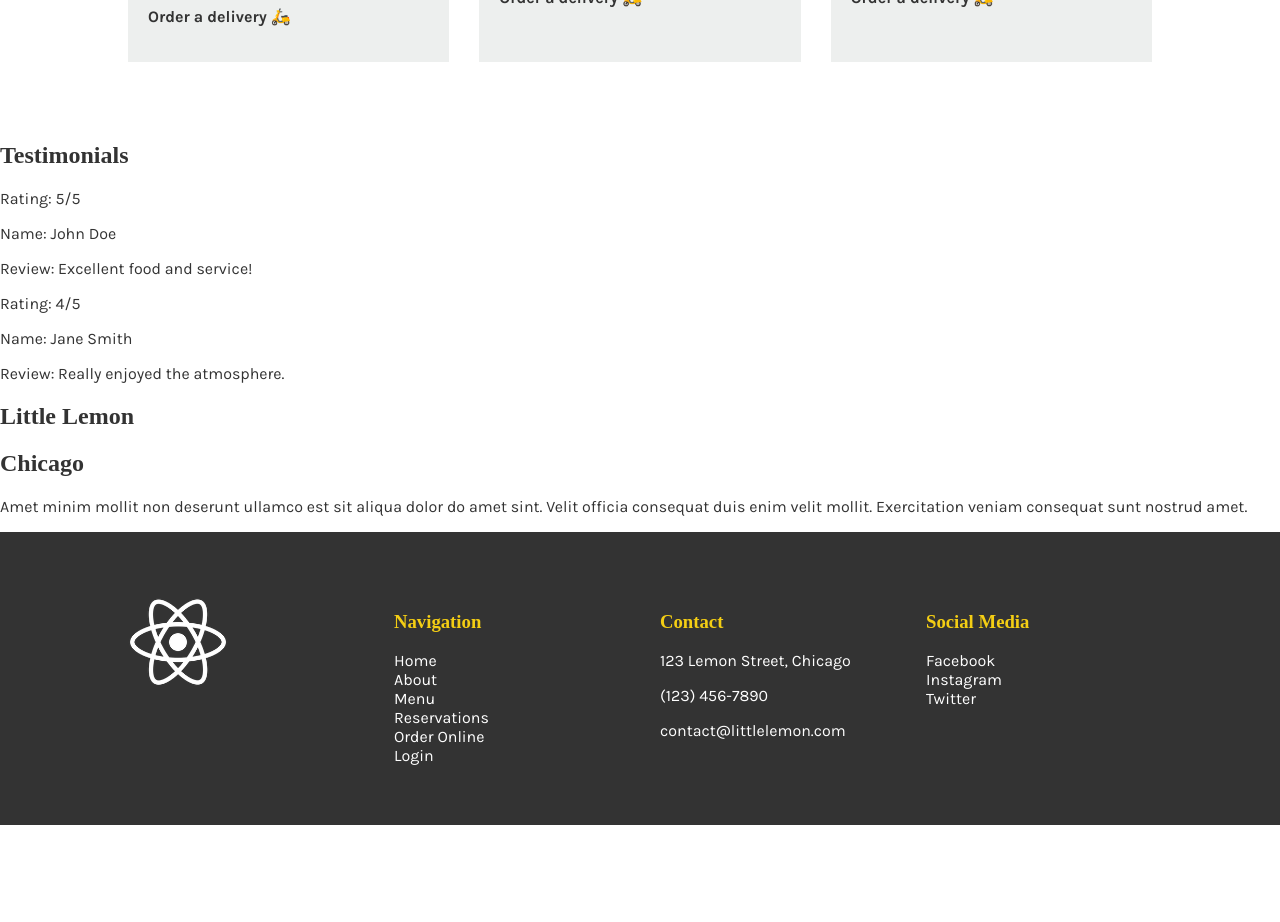
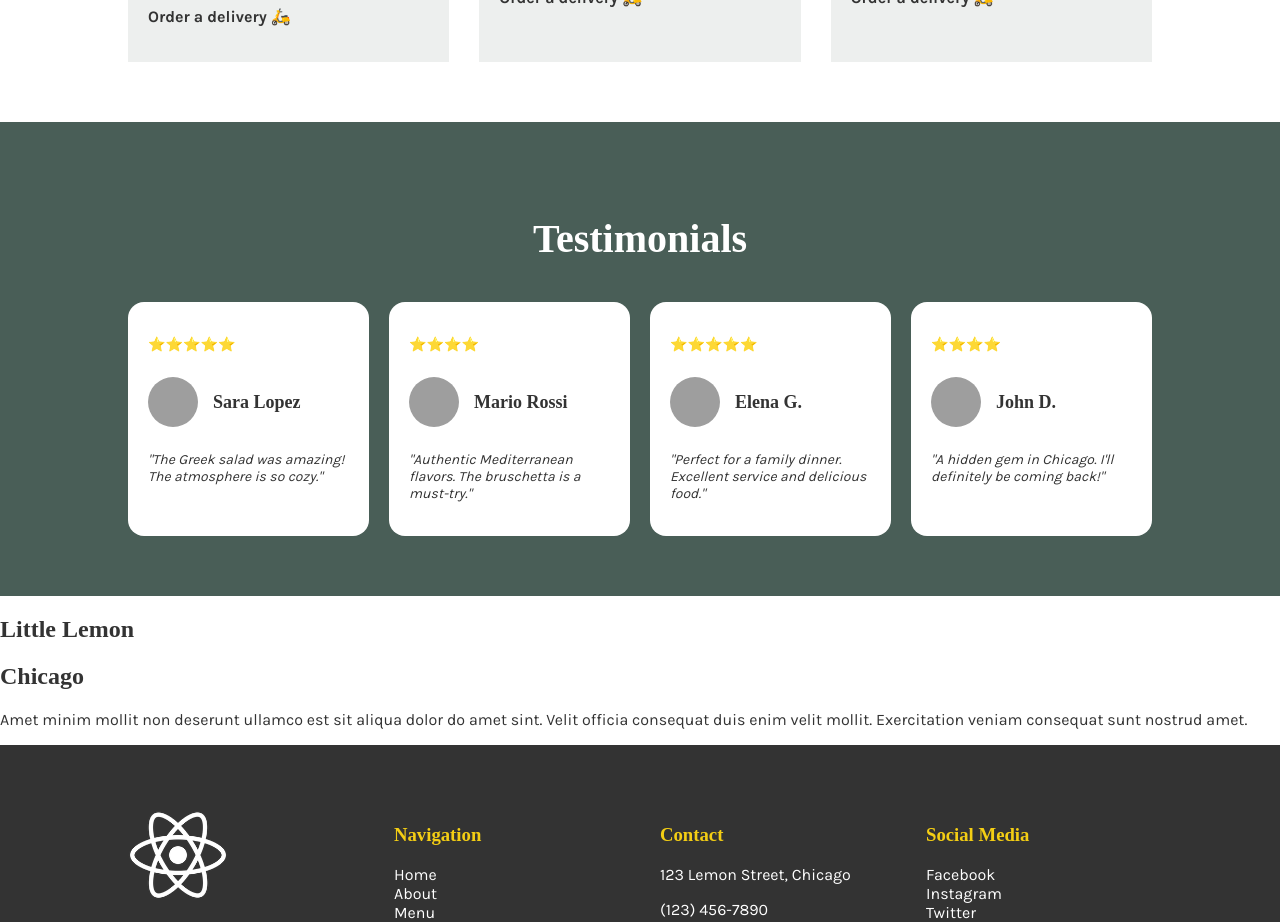
Before and after one commit to anudoranador87/little-lemon, a React (Create React App) app: page / in a window 1280 px wide. Shown: the part 1080-2002 px from the top of the page. Before the commit the page ends 1905 px from the top, so only its background shows below. Built offline with nearby package versions, Linux system fonts and the light colour scheme; grey boxes are pictures that could not be loaded; a web font is replaced by a local one.

Commit message:
feat: enhance testimonials section with horizontal layout and user reviews

```diff
--- a/src/App.css
+++ b/src/App.css
@@ -181,12 +181,75 @@
   color: var(--primary-yellow);
 }
 
+/* Testimonials Styles */
+.testimonials {
+  padding: 60px 10%;
+  background-color: var(--primary-green);
+  text-align: center;
+}
+
+.testimonials h2 {
+  color: white;
+  font-size: 40px;
+  margin-bottom: 40px;
+}
+
+.testimonials-grid {
+  display: grid;
+  grid-template-columns: repeat(4, 1fr);
+  gap: 20px;
+}
+
+.testimonial-card {
+  background-color: white;
+  padding: 20px;
+  border-radius: 16px;
+  text-align: left;
+  display: flex;
+  flex-direction: column;
+  gap: 10px;
+}
+
+.rating {
+  font-size: 14px;
+}
+
+.user-info {
+  display: flex;
+  align-items: center;
+  gap: 15px;
+}
+
+.user-info img {
+  width: 50px;
+  height: 50px;
+  border-radius: 50%;
+  object-fit: cover;
+}
+
+.user-info h3 {
+  font-size: 18px;
+  margin: 0;
+}
+
+.review-text {
+  font-style: italic;
+  font-size: 14px;
+  color: var(--highlight-black);
+}
+
+@media (max-width: 1024px) {
+  .testimonials-grid {
+    grid-template-columns: repeat(2, 1fr);
+  }
+}
+
 @media (max-width: 768px) {
-  .hero, .specials-grid, .footer {
+  .hero, .specials-grid, .footer, .testimonials-grid {
     grid-template-columns: 1fr;
   }
 
   .hero h1 { font-size: 48px; }
   .navbar { padding: 20px 5%; }
-  .nav-links { display: none; } /* Could add a hamburger menu later */
+  .nav-links { display: none; }
 }
--- a/src/components/Testimonials.js
+++ b/src/components/Testimonials.js
@@ -1,20 +1,51 @@
 import React from 'react';
 
 const Testimonials = () => {
+  const reviews = [
+    {
+      id: 1,
+      rating: "⭐⭐⭐⭐⭐",
+      name: "Sara Lopez",
+      review: "The Greek salad was amazing! The atmosphere is so cozy.",
+      img: "https://i.pravatar.cc/150?u=sara"
+    },
+    {
+      id: 2,
+      rating: "⭐⭐⭐⭐",
+      name: "Mario Rossi",
+      review: "Authentic Mediterranean flavors. The bruschetta is a must-try.",
+      img: "https://i.pravatar.cc/150?u=mario"
+    },
+    {
+      id: 3,
+      rating: "⭐⭐⭐⭐⭐",
+      name: "Elena G.",
+      review: "Perfect for a family dinner. Excellent service and delicious food.",
+      img: "https://i.pravatar.cc/150?u=elena"
+    },
+    {
+      id: 4,
+      rating: "⭐⭐⭐⭐",
+      name: "John D.",
+      review: "A hidden gem in Chicago. I'll definitely be coming back!",
+      img: "https://i.pravatar.cc/150?u=john"
+    }
+  ];
+
   return (
-    <section>
+    <section className="testimonials">
       <h2>Testimonials</h2>
-      <div>
-        <article>
-          <p>Rating: 5/5</p>
-          <p>Name: John Doe</p>
-          <p>Review: Excellent food and service!</p>
-        </article>
-        <article>
-          <p>Rating: 4/5</p>
-          <p>Name: Jane Smith</p>
-          <p>Review: Really enjoyed the atmosphere.</p>
-        </article>
+      <div className="testimonials-grid">
+        {reviews.map((review) => (
+          <article key={review.id} className="testimonial-card">
+            <p className="rating">{review.rating}</p>
+            <div className="user-info">
+              <img src={review.img} alt={review.name} />
+              <h3>{review.name}</h3>
+            </div>
+            <p className="review-text">"{review.review}"</p>
+          </article>
+        ))}
       </div>
     </section>
   );
```
